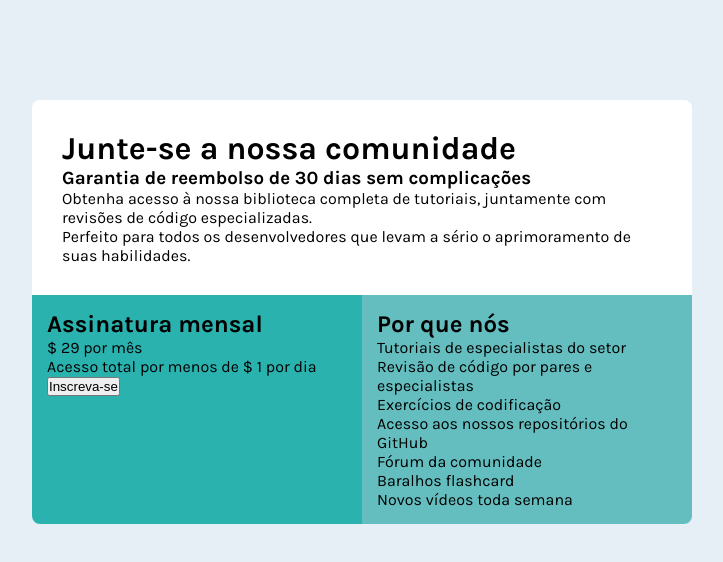
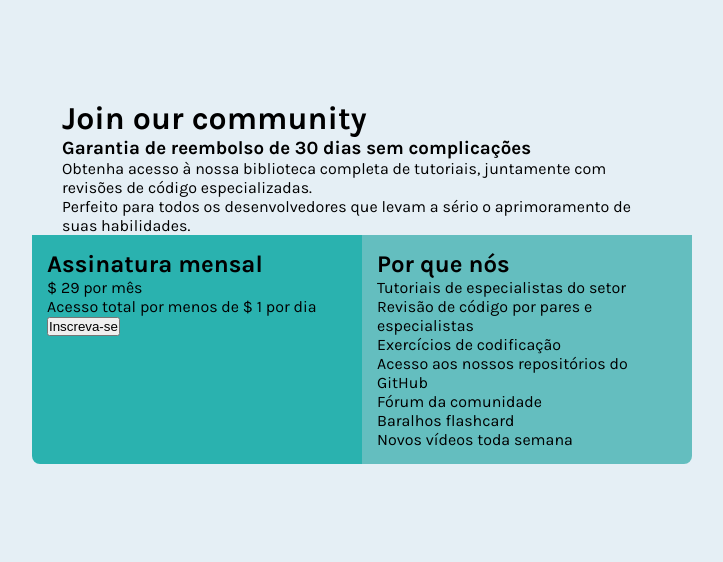
Before and after one commit to lomaferreira/gridDeValores, a plain HTML site: page index.html in a window 1280 px wide. Shown: the whole page, without its empty margins (278-1001 px from the left). Drawn offline with Linux system fonts and the light colour scheme.

Commit message:
word correction

```diff
--- a/index.html
+++ b/index.html
@@ -15,8 +15,8 @@
   </head>
   <body>
     <div id="container">
-      <div id="introducion">
-        <h1>Junte-se a nossa comunidade</h1>
+      <div id="introduction">
+        <h1>Join our community</h1>
         <h3>Garantia de reembolso de 30 dias sem complicações</h3>
         <p>
           Obtenha acesso à nossa biblioteca completa de tutoriais, juntamente
```
